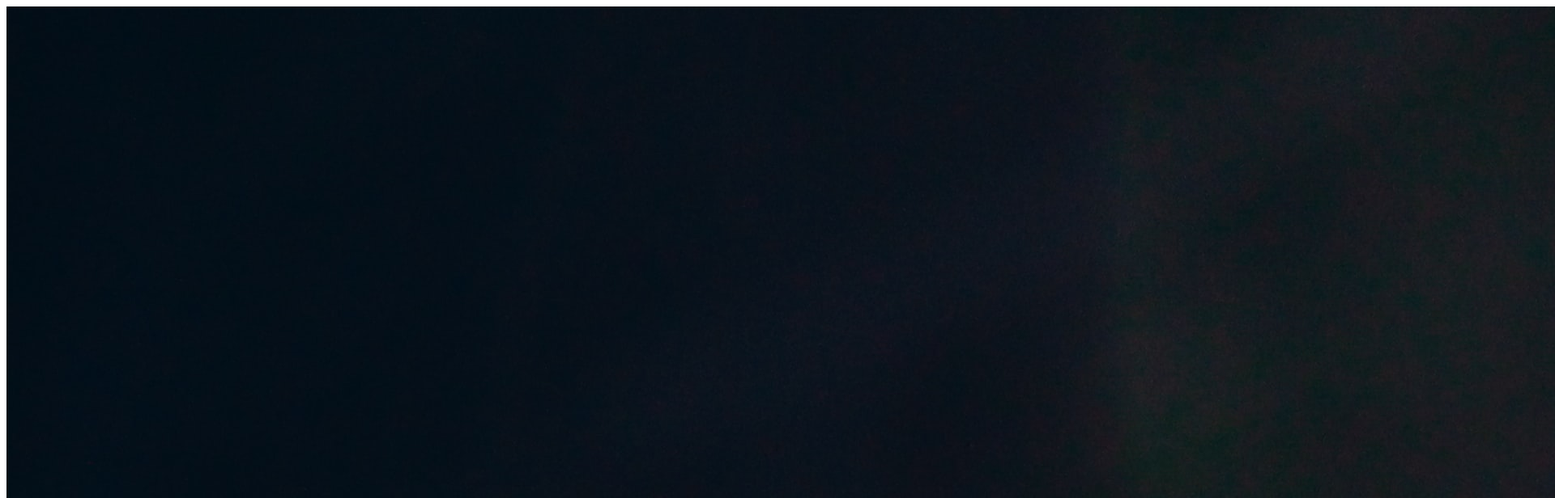
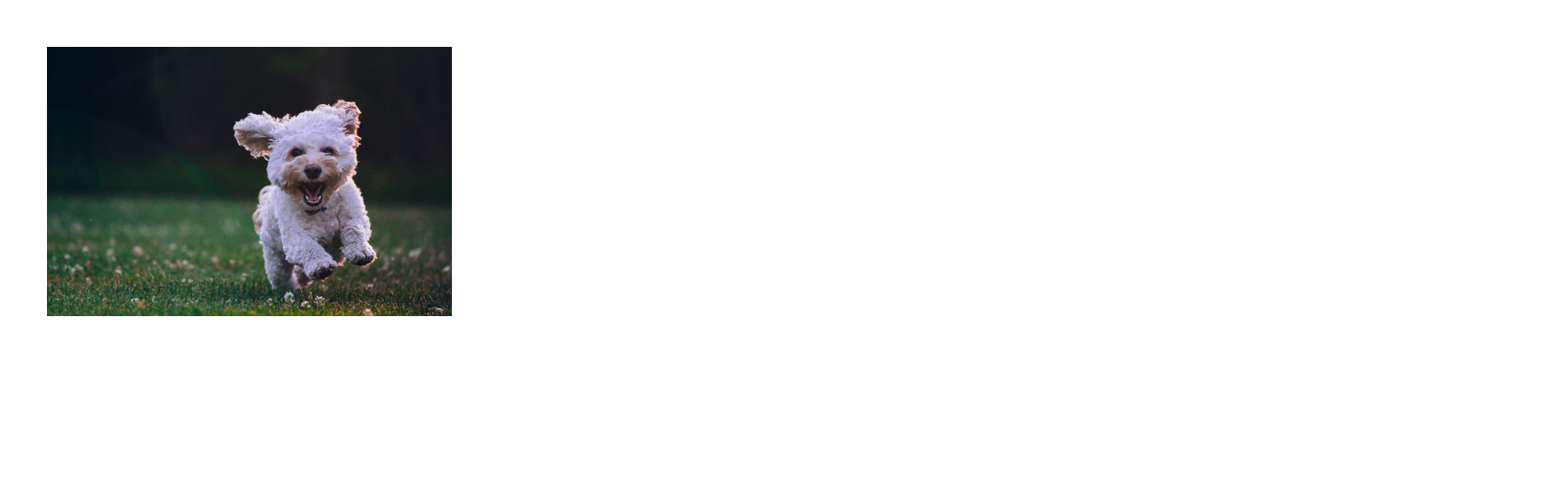
Before and after one commit to miguelcoria94/react-context-wt, a React (Create React App) app in the folder react-context-pups-starter/: page / in a window 1280 px wide. Shown: the top 616 px of the page at 81% size, 1920 px wide, since content can reach past the window. Built offline with nearby package versions, Linux system fonts and the light colour scheme.

Commit message:
add css styles

```diff
--- a/react-context-pups-starter/src/index.css
+++ b/react-context-pups-starter/src/index.css
@@ -1 +1,14 @@
 /* TODO Add site wide styles */
+body {
+    padding: 50px;
+}
+
+#app {
+    display: flex;
+    flex-direction: column;
+    width: 500px;
+}
+
+img {
+    width: 500px;
+}
```
Also changed, not shown: 1 other file (tests, documents, lock files or other folders).
